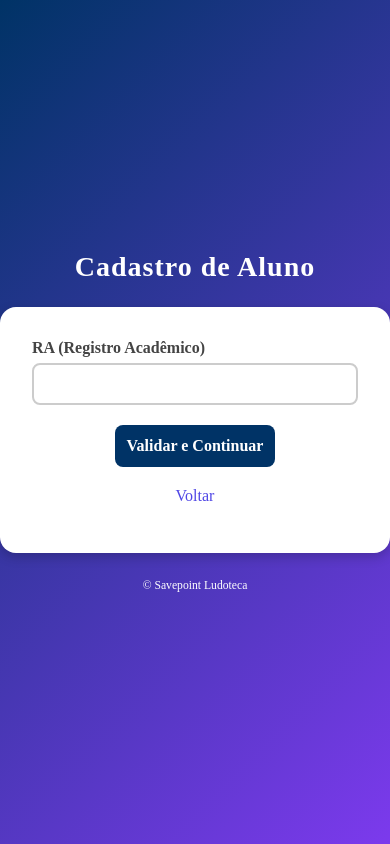
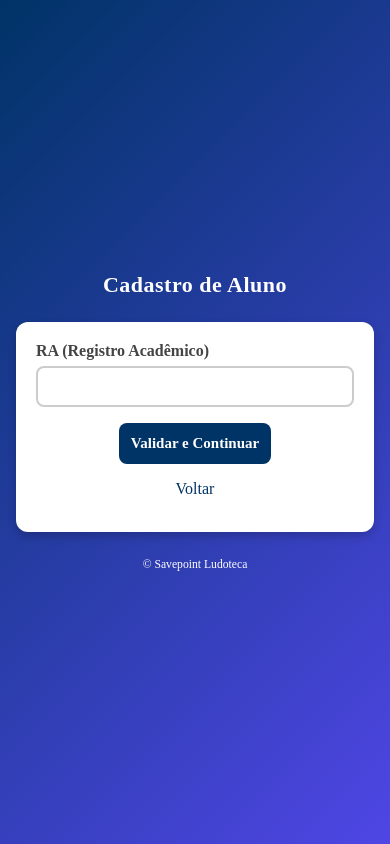
Before and after one commit to marcosseunick/manhattam, a plain HTML site: page frontend/cadastro-aluno.html in a window 390 px wide. Drawn offline with Linux system fonts and the light colour scheme.

Commit message:
cadastro

```diff
--- a/frontend/cadastro-aluno.html
+++ b/frontend/cadastro-aluno.html
@@ -14,18 +14,19 @@
       }
 
       body {
-        background: linear-gradient(135deg, #003366, #7c3aed);
+        background: linear-gradient(135deg, #003366, #4f46e5);
         min-height: 100vh;
         display: flex;
         flex-direction: column;
         justify-content: center;
         align-items: center;
         color: #333;
+        padding: 16px;
       }
 
       header, main, footer {
         width: 100%;
-        max-width: 480px;
+        max-width: 360px; /* reduzido para telas mobile */
       }
 
       header {
@@ -35,22 +36,23 @@
       }
 
       header h1 {
-        font-size: 28px;
-        letter-spacing: 1px;
+        font-size: 24px;
+        letter-spacing: 0.5px;
       }
 
       main {
         background: white;
-        padding: 32px;
-        border-radius: 16px;
-        box-shadow: 0 4px 12px rgba(0, 0, 0, 0.2);
+        padding: 24px;
+        border-radius: 14px;
+        box-shadow: 0 4px 10px rgba(0, 0, 0, 0.2);
         text-align: center;
+        width: 100%;
       }
 
       form {
         display: flex;
         flex-direction: column;
-        gap: 20px;
+        gap: 16px;
       }
 
       form div:first-child {
@@ -66,7 +68,7 @@
 
       input {
         width: 100%;
-        padding: 10px 14px;
+        padding: 10px 12px;
         border: 2px solid #ccc;
         border-radius: 8px;
         font-size: 16px;
@@ -95,11 +97,11 @@
       }
 
       p {
-        margin-top: 20px;
+        margin-top: 16px;
       }
 
       a {
-        color: #4f46e5;
+        color: #003366;
         text-decoration: none;
         font-weight: 500;
       }
@@ -116,8 +118,24 @@
       }
 
       #mensagem {
-        margin-top: 16px;
+        margin-top: 14px;
         font-size: 15px;
+      }
+
+      /* Responsividade extra */
+      @media (max-width: 400px) {
+        header h1 {
+          font-size: 22px;
+        }
+
+        main {
+          padding: 20px;
+          border-radius: 12px;
+        }
+
+        input, button {
+          font-size: 15px;
+        }
       }
     </style>
   </head>
```
